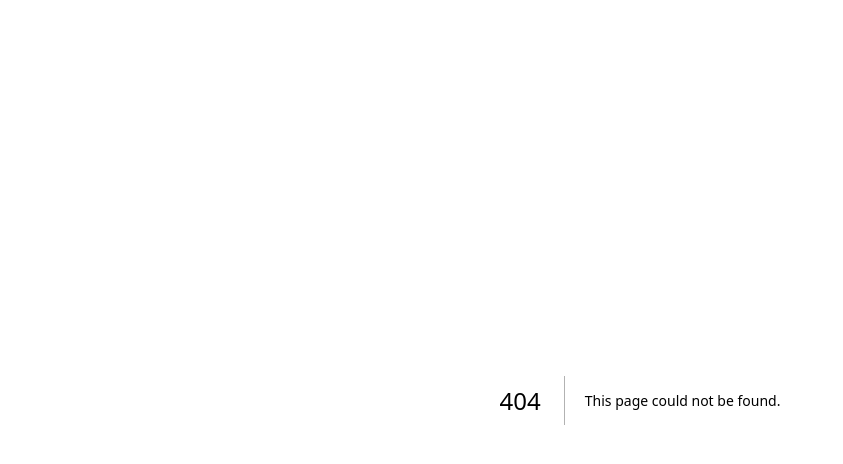
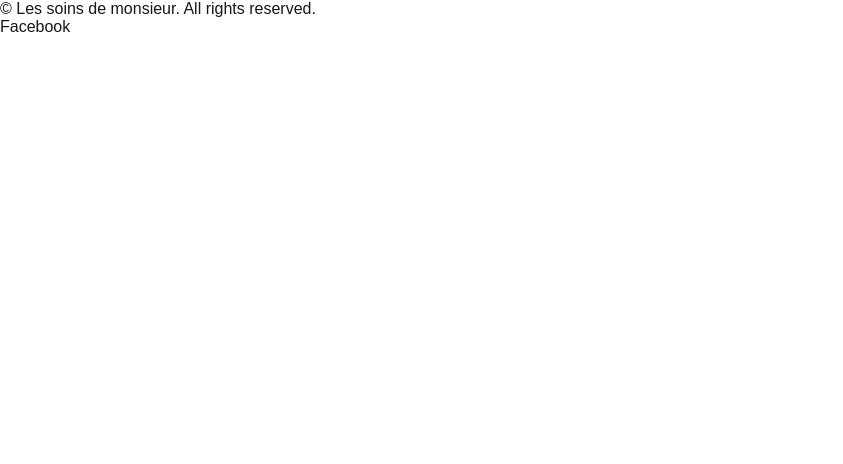
Before and after one commit to LesSoinsDeMonsieur/monsieurABarbe, a Next.js app in the folder monsieurABarbeFront/: page /Footer in a window 1280 px wide. Before the commit this address had no page. Shown: the top 464 px of the page, without its empty margins (0-843 px from the left). Built offline with nearby package versions, Linux system fonts and the light colour scheme.

Commit message:
fix : renommage pour Next

```diff
--- /dev/null
+++ b/monsieurABarbeFront/src/app/Footer/page.tsx
@@ -0,0 +1,18 @@
+import React from 'react';
+import Link from 'next/link';
+
+function Footer(){
+    return(
+        <footer className="footer">
+            <div className="footer-content">
+                <p>&copy; Les soins de monsieur. All rights reserved.</p>
+                <ul className="social-links">
+                    <li><Link href="/Header">Facebook</Link></li>
+                </ul>
+            </div>
+        </footer>
+
+    )
+}
+
+export default Footer;
```
